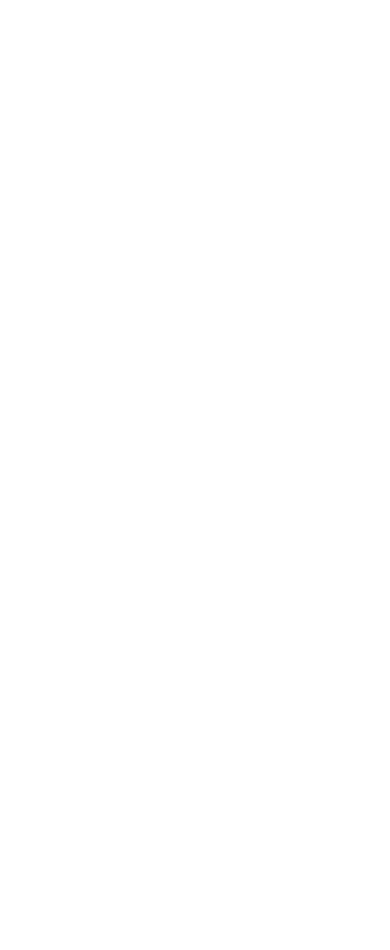
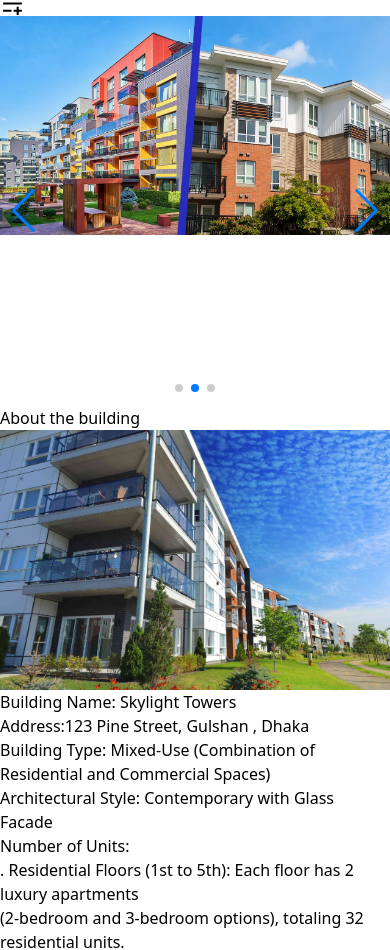
Before and after one commit to MuhammadSaikat25/BuildingManagement, a React (Vite) app: page / in a window 390 px wide. Shown: the part 1047-1997 px from the top of the page. Before the commit the page ends 949 px from the top, so only its background shows below. Built offline with nearby package versions, Linux system fonts and the light colour scheme.

Commit message:
added about Building section section

```diff
--- a/index.html
+++ b/index.html
@@ -1,13 +1,22 @@
-<!doctype html>
+<!DOCTYPE html>
 <html lang="en">
   <head>
     <meta charset="UTF-8" />
-    <link rel="icon" type="image/svg+xml" href="/client/BM/src/assets/Logo.png" />
+    <link
+      rel="icon"
+      type="image/svg+xml"
+      href="/client/BM/src/assets/Logo.png"
+    />
     <meta name="viewport" content="width=device-width, initial-scale=1.0" />
-    <title>Vite + React</title>
+    <link rel="stylesheet" href="https://unpkg.com/aos@next/dist/aos.css" />
+    <title>Gulshan/BM</title>
   </head>
   <body>
     <div id="root"></div>
     <script type="module" src="/src/main.jsx"></script>
+    <script src="https://unpkg.com/aos@next/dist/aos.js"></script>
+    <script>
+      AOS.init();
+    </script>
   </body>
 </html>
--- /dev/null
+++ b/src/components/Home/BuldingDetails.jsx
@@ -0,0 +1,58 @@
+import img from "../../assets/homeImg.jpg";
+const BuldingDetails = () => {
+  return (
+    <div  data-aos="zoom-in" className="max-w-7xl mx-auto w-full bg-gradient-to-r from-black via-gray-800 to-gray-300h -64 rounded-xl p-4 mt-7">
+      <h1 className="text-center text-white text-2xl font-semibold mb-4 line-through">
+
+        About the building
+      </h1>
+      <div className="flex flex-col lg:flex-row-reverse justify-around gap-3 lg:space-y-6">
+        <img className="w-[400px] rounded" src={img} alt="" />
+        <div className="text-slate-300">
+          <h1 className="text-slate-300 font-semibold">
+            Building Name: <span className="">Skylight Towers</span>
+          </h1>
+          <h1 className=" font-semibold">
+            Address:123 Pine Street, Gulshan , Dhaka
+          </h1>
+          <h1>
+            Building Type: Mixed-Use (Combination of Residential and Commercial
+            Spaces)
+          </h1>
+          <h1>Architectural Style: Contemporary with Glass Facade</h1>
+          <ul>
+            <h1>Number of Units:</h1>
+            <li className="lg:ml-3">
+              <span>.</span> Residential Floors (1st to 5th): Each floor has 2
+              luxury apartments <br /> (2-bedroom and 3-bedroom options),
+              totaling 32 residential units.
+            </li>
+            <li className="lg:ml-3">
+              . Commercial Floor (1st): 5 retail spaces for shops and cafes.
+            </li>
+          </ul>
+          <ul>
+            <h1>Security Features:</h1>
+            <li className="lg:ml-3">. Keycard Access for Residents</li>
+            <li className="lg:ml-3"> . 24/7 Surveillance Cameras</li>
+            <li className="lg:ml-3"> . On-site Security Personnel</li>
+          </ul>
+          <ul>
+            <h1>Technology Integration:</h1>
+            <li className="lg:ml-3">
+              . Smart Home Features for Residential Units (smart thermostats,
+              lighting, and security)
+            </li>
+            <li className="lg:ml-3">
+              {" "}
+              . Digital Directory for Commercial Spaces
+            </li>
+            <li className="lg:ml-3"> . On-site Security Personnel</li>
+          </ul>
+        </div>
+      </div>
+    </div>
+  );
+};
+
+export default BuldingDetails;
--- a/src/components/Home/Header.jsx
+++ b/src/components/Home/Header.jsx
@@ -1,12 +1,11 @@
-
-import { Swiper, SwiperSlide } from 'swiper/react';
-import 'swiper/css';
-import 'swiper/css/pagination';
-import 'swiper/css/navigation';
-import { Autoplay, Pagination, Navigation } from 'swiper/modules';
-import img from '../../assets/homeImg.jpg'
-import img2 from '../../assets/homeImg2.jpg'
-import img3 from '../../assets/homeImg3.jpg'
+import { Swiper, SwiperSlide } from "swiper/react";
+import "swiper/css";
+import "swiper/css/pagination";
+import "swiper/css/navigation";
+import { Autoplay, Pagination, Navigation } from "swiper/modules";
+import img from "../../assets/homeImg.jpg";
+import img2 from "../../assets/homeImg2.jpg";
+import img3 from "../../assets/homeImg3.jpg";
 
 const Header = () => {
   return (
@@ -25,16 +24,28 @@
         modules={[Autoplay, Pagination, Navigation]}
         className="mySwiper"
       >
-        <SwiperSlide>
-            <img className='h-[670px] object-fill w-full' src={img} alt="" />
+        <SwiperSlide className=" relative">
+          <div className="h-full flex flex-col gap-3 items-center justify-center w-full bg-slate-950 opacity-70 absolute bottom-0 z-40 text-white">
+            <h1 className="text-white text-2xl font-semibold">
+              Best BUILDING in Gulshan
+            </h1>
+            <div className="flex items-center justify-center gap-5">
+              <p>
+                $5000 <sub className="text-orange-700">/ month</sub>
+              </p>
+              <p className="bg-teal-500 p-1 font-semibold w-fit text-white">
+                For Rent
+              </p>
+            </div>
+          </div>
+          <img className="h-[670px] object-fill w-full" src={img} alt="" />
         </SwiperSlide>
         <SwiperSlide>
-            <img className='h-[670px] object-fill w-full' src={img2} alt="" />
+          <img className="h-[670px] object-fill w-full" src={img2} alt="" />
         </SwiperSlide>
         <SwiperSlide>
-            <img className='h-[670px] object-fill w-full' src={img3} alt="" />
+          <img className="h-[670px] object-fill w-full" src={img3} alt="" />
         </SwiperSlide>
-
       </Swiper>
     </div>
   );
--- a/src/page/Home/Home.jsx
+++ b/src/page/Home/Home.jsx
@@ -1,10 +1,12 @@
 import React from "react";
 import Header from "../../components/Home/Header";
+import BuldingDetails from "../../components/Home/BuldingDetails";
 
 const Home = () => {
   return (
     <div className="mt-9 lg:mt-[76px]">
       <Header></Header>
+      <BuldingDetails></BuldingDetails>
     </div>
   );
 };
--- a/src/shared/Nav.jsx
+++ b/src/shared/Nav.jsx
@@ -1,6 +1,6 @@
 import logo from "../assets/Logo.png";
 import profileAvatar from "../assets/User-avatar.png";
-import { NavLink } from "react-router-dom";
+import { Link, NavLink } from "react-router-dom";
 import { RiMenuAddFill } from "react-icons/ri";
 import { IoCloseSharp } from "react-icons/io5";
 import { useState } from "react";
@@ -11,9 +11,10 @@
     <nav>
       {/* navbar for large device */}
       <div className="bg-white hidden fixed top-0 w-full lg:flex items-center justify-around p-2 z-10">
-        <div className="">
-          <img src={logo} alt="" />
-        </div>
+        <Link to={'/'} className="flex gap-2 items-center">
+          <img className="w-[50px]" src={logo} alt="" />
+          <h1 className="font-semibold">Gulshan/BM</h1>
+        </Link>
         <div className="flex items-center gap-7">
           <NavLink
             className={
```
Also changed, not shown: src/assets/Logo.png.
